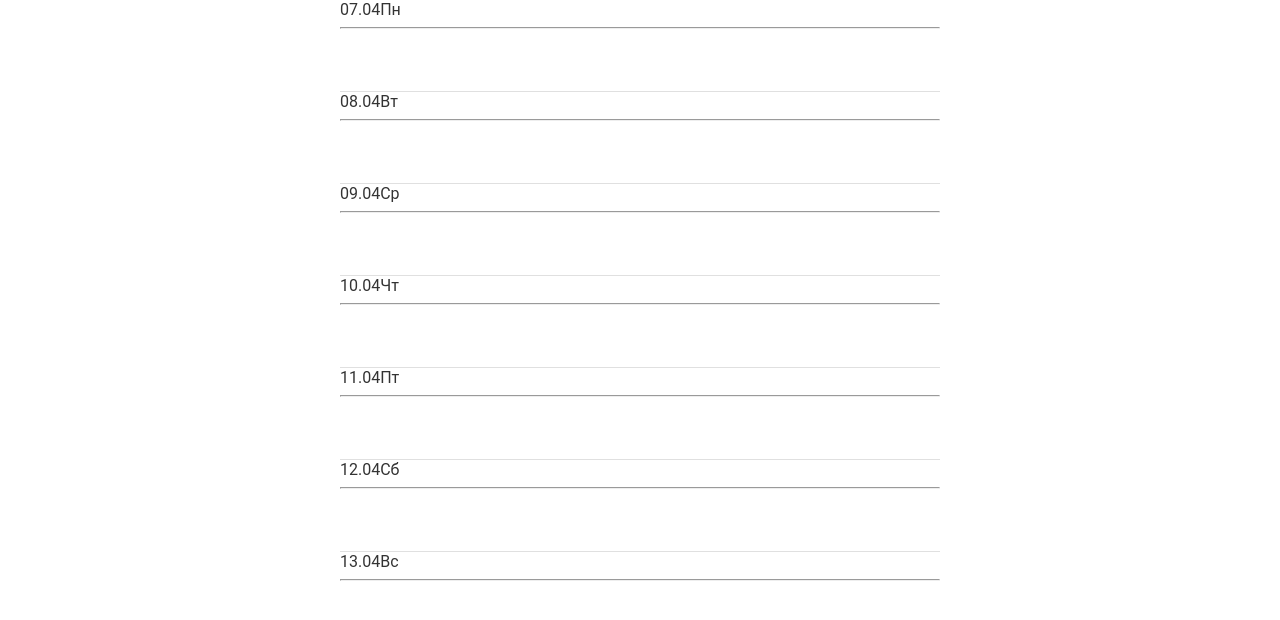
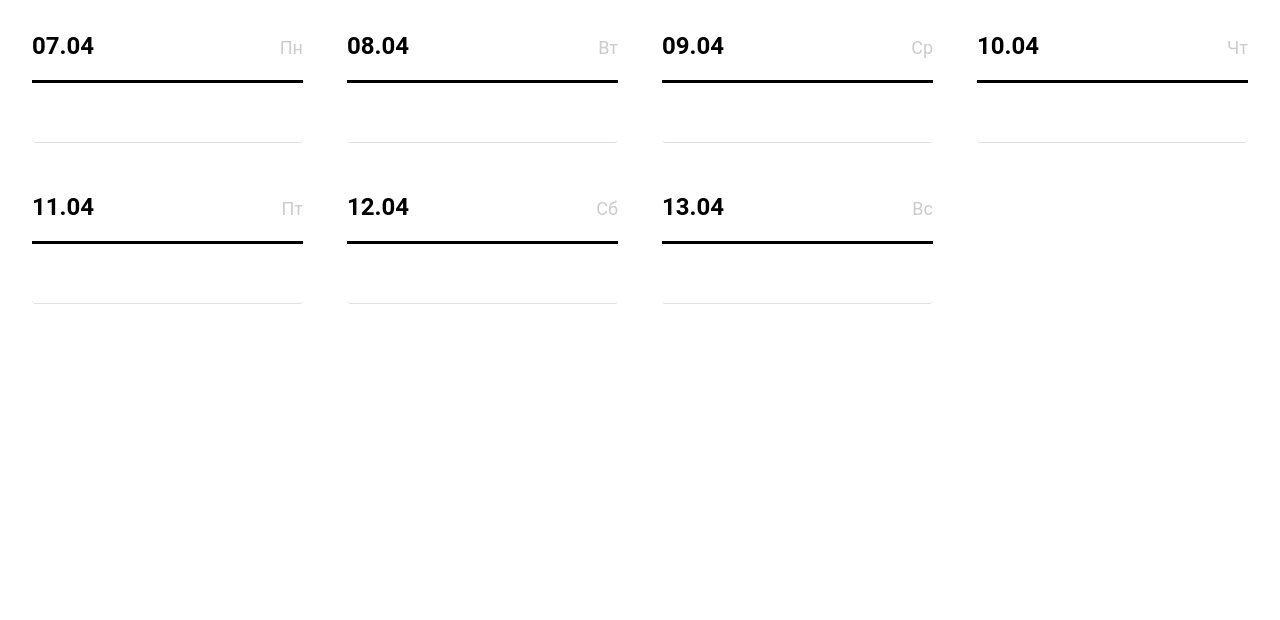
Before and after one commit to minusTwentyOneDegrees/Tweek.so-clone, a React (Create React App) app in the folder Frontend/: page / in a window 1280 px wide. Shown: the top 620 px of the page. Built offline with nearby package versions, Linux system fonts and the light colour scheme.

Commit message:
Стилизация для шапок списков + расставил все списки по ширине страницу в колонки

```diff
--- a/Frontend/src/styles/dashboard.css
+++ b/Frontend/src/styles/dashboard.css
@@ -7,9 +7,48 @@ body {
 }
 
 .task-list {
-	width: 100%;
-	max-width: 600px;
-	margin: 0 auto;
+	display: grid;
+	grid-template-columns: repeat(
+		auto-fill,
+		minmax(280px, 1fr)
+	); /* Каждая колонка будет иметь минимальную ширину 220px */
+	gap: 20px;
+	padding: 20px;
+	box-sizing: border-box;
+}
+
+.day-column {
+	background-color: transparent; /* Убираем фон */
+	border-radius: 8px;
+	padding: 12px;
+	display: flex;
+	flex-direction: column;
+	overflow: hidden; /* Чтобы избежать переполнения */
+}
+
+.day-header {
+	display: flex;
+	justify-content: space-between;
+	align-items: baseline;
+	margin-bottom: 10px;
+}
+
+.date {
+	font-size: 24px;
+	font-weight: 700;
+	color: #000;
+}
+
+.day {
+	font-size: 18px;
+	font-weight: 400;
+	color: #ccc;
+}
+
+.day-separator {
+	border: none;
+	border-top: 3px solid #000;
+	margin: 10px 0;
 }
 
 .task-item {
@@ -19,6 +58,9 @@ body {
 	border-bottom: 1px solid #e0e0e0;
 	padding: 12px 10px;
 	transition: border-color 0.3s;
+	background: white;
+	border-radius: 4px;
+	margin-bottom: 6px;
 }
 
 .task-item:hover {
@@ -38,15 +80,16 @@ body {
 }
 
 .task-text {
-	font-size: 24px;
+	font-size: 20px;
 	font-weight: 300;
 	flex-grow: 1;
 	color: #000;
-}
-
-.task-text.completed {
-	color: #999;
-	text-decoration: line-through;
+	overflow: hidden; /* Скрывает переполнение */
+	text-overflow: ellipsis; /* Добавляет многоточие, если текст выходит за пределы */
+	white-space: nowrap; /* Запрещает перенос текста на новую строку */
+	max-width: calc(
+		100% - 40px
+	); /* Ограничивает ширину текста, чтобы оставить место для иконки */
 }
 
 .check-icon {
@@ -54,25 +97,28 @@ body {
 	color: #000;
 	border: 2px solid #000;
 	border-radius: 50%;
-	width: 24px;
-	height: 24px;
 	display: flex;
 	align-items: center;
 	justify-content: center;
 	cursor: pointer;
+	width: 24px; /* Фиксированная ширина */
+	height: 24px; /* Фиксированная высота */
 }
 
 .check-icon.completed {
 	color: #999;
 	border-color: #999;
 }
-
 .task-input {
 	flex-grow: 1;
-	font-size: 24px;
+	font-size: 20px;
 	font-weight: 500;
 	border: none;
 	outline: none;
+	background: transparent;
+	white-space: nowrap; /* Запрещаем перенос текста */
+	overflow: hidden; /* Скрываем текст */
+	text-overflow: ellipsis; /* Добавляем многоточие, если текст выходит за пределы */
 }
 
 .add-task:hover {
@@ -84,7 +130,6 @@ body {
 	opacity: 0.3;
 }
 
-/* ===== Modal Styles ===== */
 .modal-overlay {
 	position: fixed;
 	top: 0;
@@ -143,12 +188,6 @@ body {
 	display: flex;
 	justify-content: space-between;
 	align-items: center;
-}
-
-.check-icon {
-	cursor: pointer;
-	user-select: none;
-	align-self: center;
 }
 
 .modal-note {
```
